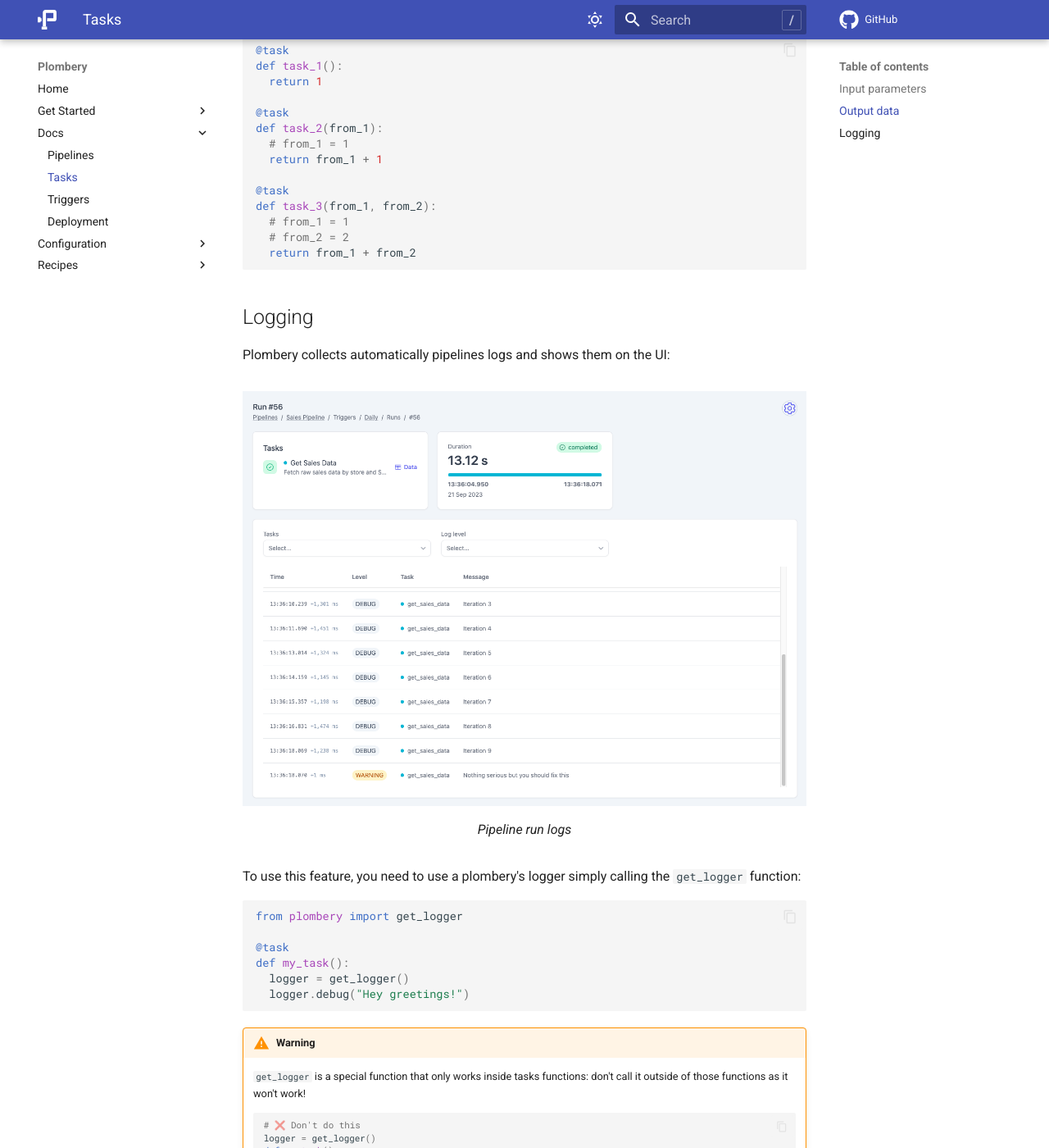
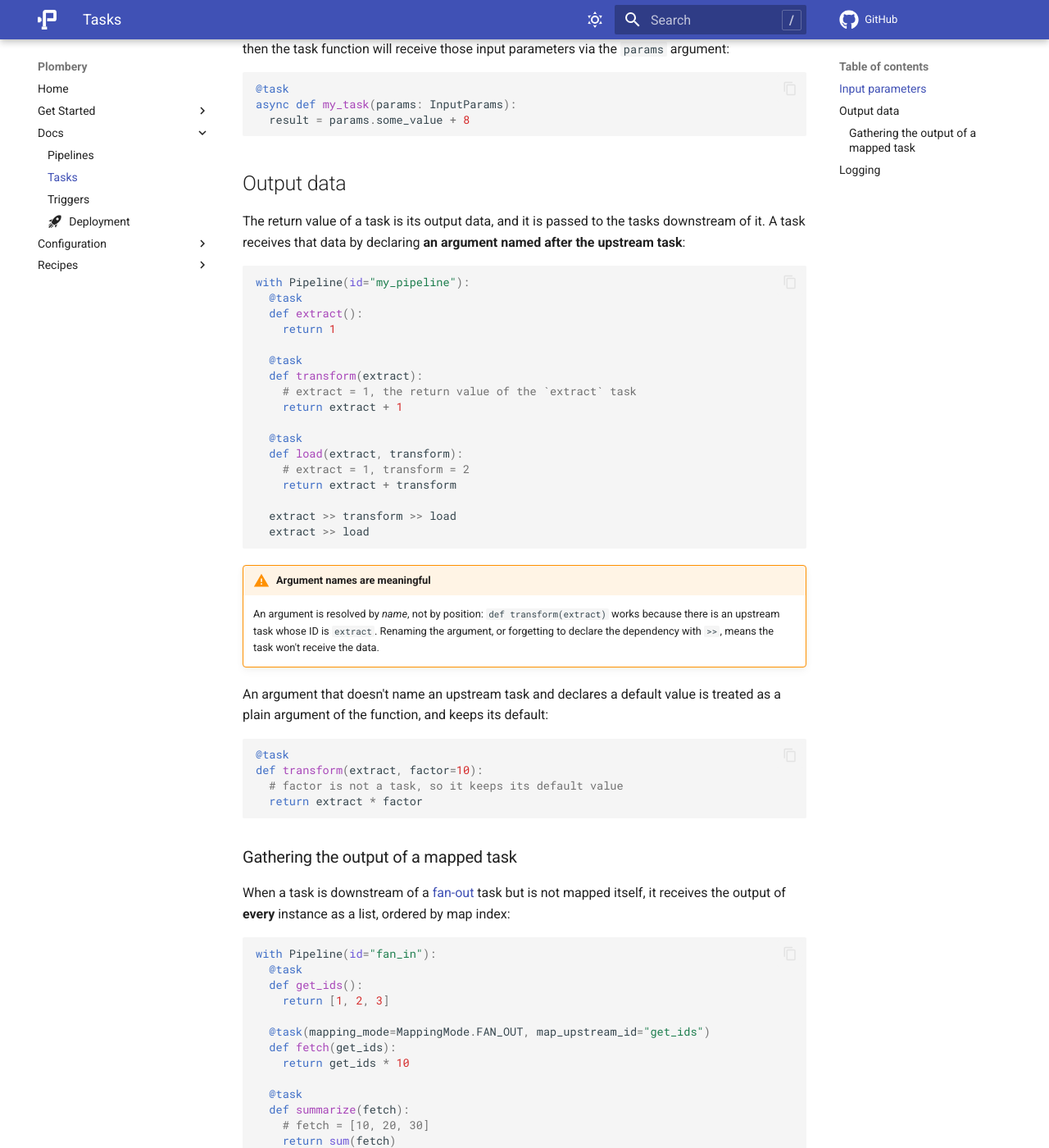
Before and after one commit to lucafaggianelli/plombery, an MkDocs documentation site: the page built from docs/tasks.md, in a window 1280 px wide and 1400 px high, scrolled down 1076 px. Shown: the whole window at 82% size. Built offline with MkDocs 1.6.1 and Material for MkDocs 9.7.7, drawn with Linux system fonts in a browser that asks for light colours; comment, search, counter and statistics services are not loaded; some of the changed text lies outside the part shown.

Commit message:
Fix DAG execution bugs, add regression tests and deployment docs
Review of the DAG implementation surfaced four correctness bugs in how the
orchestrator walks the graph, plus a file descriptor leak in the logger.

Fan-in used to silently lose data: the runs of a mapped task are stored under
`task_id.map_index`, so a downstream non mapped task looked them up by plain
task ID, found nothing and received `None` instead of the mapped outputs. It
now gathers the output of every instance, ordered by map index.

An orchestration error, such as a fan-out whose upstream doesn't return a
collection, used to escape the executor while the run was still marked RUNNING.
Nothing would ever advance the DAG again and the run hung forever, so the call
to `handle_task_completion` is now guarded and fails the run instead.

Every argument that isn't `params` or `context` was resolved as an upstream
task, so an argument with a default value was overwritten with `None`. It's now
left alone when it doesn't name an upstream task.

`issubclass` raises on subscripted generics, which made any task annotated with
`List[int]` or `Optional[str]` fail; the check is now guarded with `isinstance`.

`close_logger` only closed the pipeline logger, while `get_logger` also creates
one per task and per mapped instance, each holding an open file descriptor: a
pipeline fanning out over a large collection leaked one descriptor per item. It
also iterated the handler list while mutating it, silently skipping handlers.

Tests could not run more than one pipeline: the orchestrator singleton keeps
the event loop that started it, and the data path is resolved once at import
time, so runs shared log files across tests. Both are now reset per test, which
makes an end to end suite for the DAG semantics possible.

Also fixes the CI path filter, which pointed at `test/**` while the directory
is `tests/`, so changes to the tests never triggered a test run.

Co-Authored-By: Claude Opus 5 <noreply@anthropic.com>
Claude-Session: https://claude.ai/code/session_01NMKpT2ithZsTva6dXxbKwn

````diff
--- a/docs/tasks.md
+++ b/docs/tasks.md
@@ -11,13 +11,26 @@ async def async_task():
   pass
 ```
 
-Then pass the function names to the `register_pipeline` function:
+Tasks belong to a pipeline, and the simplest way to declare both is the
+`Pipeline` context manager, which collects every task defined inside it:
 
 ```py
-register_pipeline(
-  tasks=[sync_task, async_task]
-)
+with Pipeline(id="my_pipeline") as pipeline:
+  @task
+  def sync_task():
+    pass
+
+  @task
+  async def async_task(sync_task):
+    pass
+
+  sync_task >> async_task
 ```
+
+!!! warning "Listing tasks is not enough to order them"
+
+    Tasks with no `>>` between them are independent and run at the same time.
+    See [Pipelines](pipelines.md) for how the graph is declared.
 
 ## Input parameters
 
@@ -44,24 +57,69 @@ async def my_task(params: InputParams):
 
 ## Output data
 
-In Plombery, pipelines execute their tasks sequentially and the return value of a task
-is considered its output data that is passed to the next ones as positional arguments:
+The return value of a task is its output data, and it is passed to the tasks
+downstream of it. A task receives that data by declaring **an argument named
+after the upstream task**:
+
+```py
+with Pipeline(id="my_pipeline"):
+  @task
+  def extract():
+    return 1
+
+  @task
+  def transform(extract):
+    # extract = 1, the return value of the `extract` task
+    return extract + 1
+
+  @task
+  def load(extract, transform):
+    # extract = 1, transform = 2
+    return extract + transform
+
+  extract >> transform >> load
+  extract >> load
+```
+
+!!! warning "Argument names are meaningful"
+
+    An argument is resolved by *name*, not by position: `def transform(extract)`
+    works because there is an upstream task whose ID is `extract`. Renaming the
+    argument, or forgetting to declare the dependency with `>>`, means the task
+    won't receive the data.
+
+An argument that doesn't name an upstream task and declares a default value is
+treated as a plain argument of the function, and keeps its default:
 
 ```py
 @task
-def task_1():
-  return 1
+def transform(extract, factor=10):
+  # factor is not a task, so it keeps its default value
+  return extract * factor
+```
 
-@task
-def task_2(from_1):
-  # from_1 = 1
-  return from_1 + 1
+### Gathering the output of a mapped task
 
-@task
-def task_3(from_1, from_2):
-  # from_1 = 1
-  # from_2 = 2
-  return from_1 + from_2
+When a task is downstream of a [fan-out](pipelines.md#fan-out-dynamic-task-mapping)
+task but is not mapped itself, it receives the output of **every** instance as a
+list, ordered by map index:
+
+```py
+with Pipeline(id="fan_in"):
+  @task
+  def get_ids():
+    return [1, 2, 3]
+
+  @task(mapping_mode=MappingMode.FAN_OUT, map_upstream_id="get_ids")
+  def fetch(get_ids):
+    return get_ids * 10
+
+  @task
+  def summarize(fetch):
+    # fetch = [10, 20, 30]
+    return sum(fetch)
+
+  get_ids >> fetch >> summarize
 ```
 
 ## Logging
--- a/pyproject.toml
+++ b/pyproject.toml
@@ -28,6 +28,10 @@ dependencies = [
   "pydantic>=2.12.0",
   "pydantic-settings>=2.6.0",
   "SQLAlchemy>=2.0.40",
+  # Used for ParamSpec, which is only in typing from Python 3.10.
+  # It comes in transitively via pydantic, but it's imported directly so it
+  # has to be declared explicitly.
+  "typing-extensions>=4.0.0",
   "uvicorn>=0.32.0",
   "uuid6>=2025.0.1",
 ]
````
Also changed, not shown: CHANGELOG.md (+13 -0 lines), docs/deployment.md (+129 -0 lines), docs/pipelines.md (+79 -3 lines), 9 other files.
